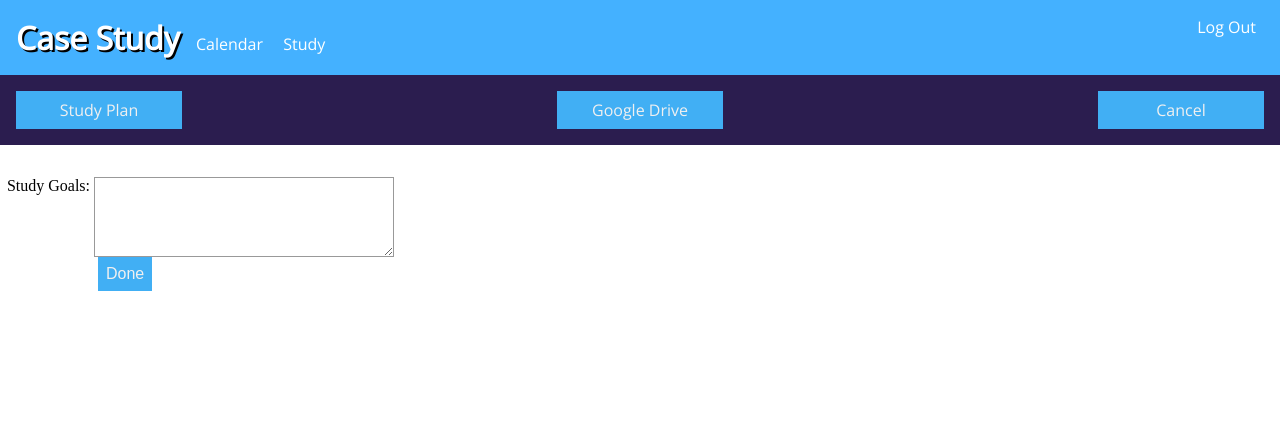
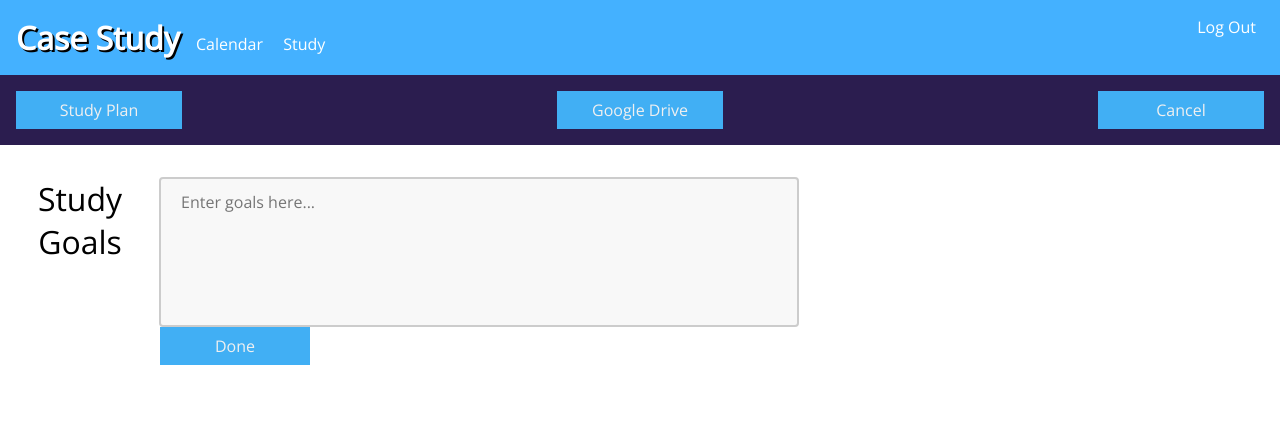
Before and after one commit to rahulpokharna/CaseStudy, a Flask app: page /study in a window 1280 px wide. Shown: the top 437 px of the page. Run offline with Flask 2, Linux system fonts and the light colour scheme; some libraries are stand-ins or nearby versions.

Commit message:
More Study UI updates

```diff
--- a/templates/studyChild.html
+++ b/templates/studyChild.html
@@ -29,12 +29,6 @@ function studyPlan(eventID, studyplan){
 {% block content %}
 <style>
 
-label {
-  display: inline-block;
-  width: 90px;
-  text-align: right;
-}
-
 input, textarea {
   font: 1em sans-serif;
 
@@ -54,24 +48,20 @@ textarea {
   height: 5em;
 }
 
-.button {
-  padding-left: 90px; /* same size as the label elements */
-}
-
-button {
-  margin-left: .5em;
-}
 </style>
 <style type="text/css">
   button {
     background-color: #41aff4;
+    width: 150px;
+    margin-left: 160px;
     border: none;
     color: #F0F0F0;
-      padding: 0.5em 0.5em;
+    padding: .5em .5em;
     text-align: center;
     text-decoration: none;
     display: inline-block;
     font-size: 1em;
+    font-family: 'Open Sans', sans-serif;
     cursor:pointer;
   }
 </style>
@@ -103,13 +93,34 @@ button {
 </nav>
 <nav style="padding: 1em;">
 </nav>
-<form>
+<style>
+  textarea {
+      width: 50%;
+      height: 150px;
+      padding: 12px 20px;
+      box-sizing: border-box;
+      border: 2px solid #ccc;
+      border-radius: 4px;
+      background-color: #f8f8f8;
+      font-size: 100%;
+      resize: none;
+      font-family: 'Open Sans', sans-serif;
+  }
+  label {
+    display: inline-block;
+    font-size:small;
+    margin-left:5px;
+    width:150px;
+    font-size: 200%;
+    text-align: center;
+    text-decoration: none;
+    font-family: 'Open Sans', sans-serif;
+  }
+</style>
+<form action="{{ url_for('setStudyPlan') }}" method="post">
   <div>
-        <label for="msg">
-        Study Goals:
-        </label>
-        <textarea id="msg" name="user_message">
-        </textarea>
+    <label>Study Goals</label>
+    <textarea placeholder="Enter goals here..."></textarea>
   </div>
   <div class="button">
     <button type="submit", id = "studyPlan", onclick="addStudyPlan()">
```
Lines whose indentation alone changed are shown as unchanged.
